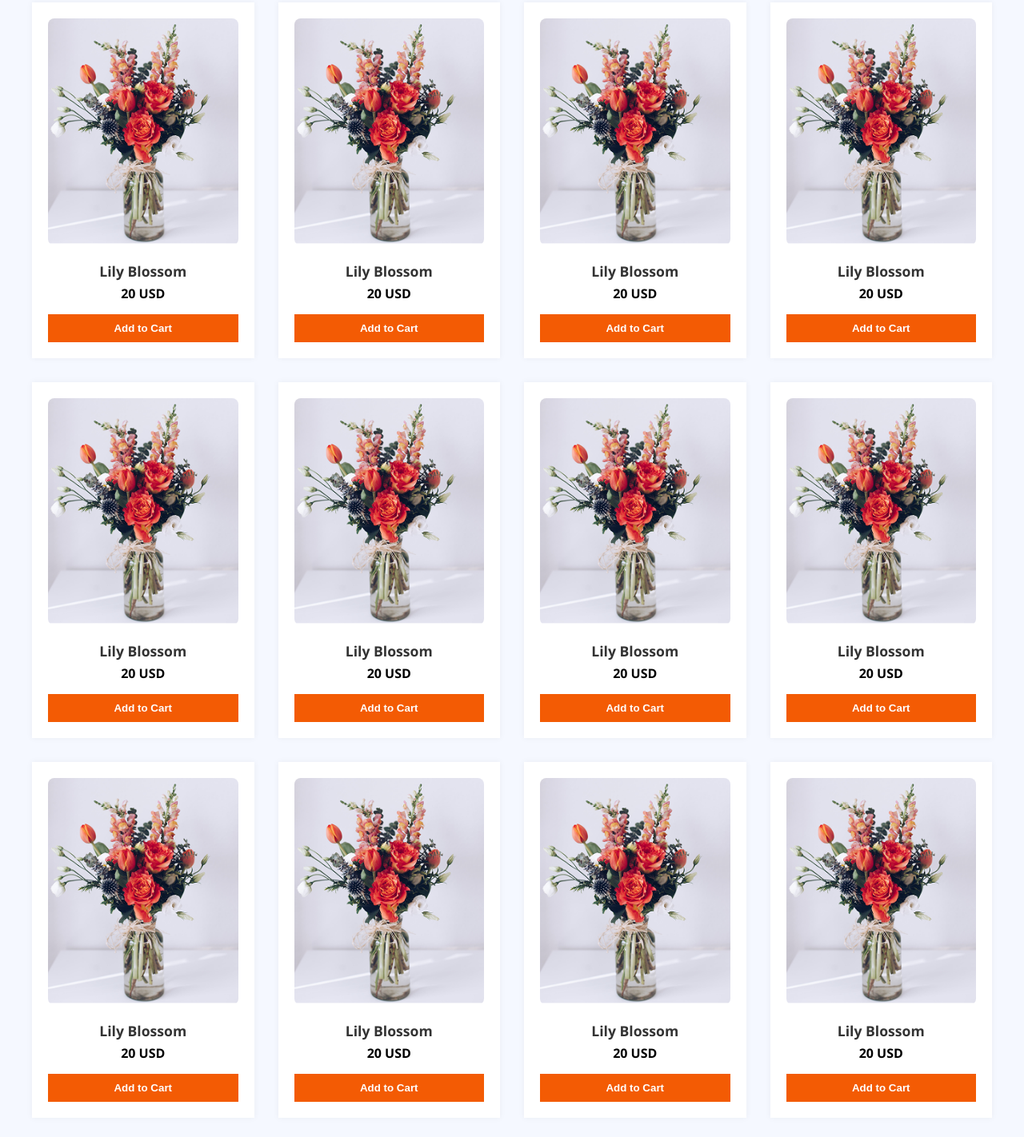
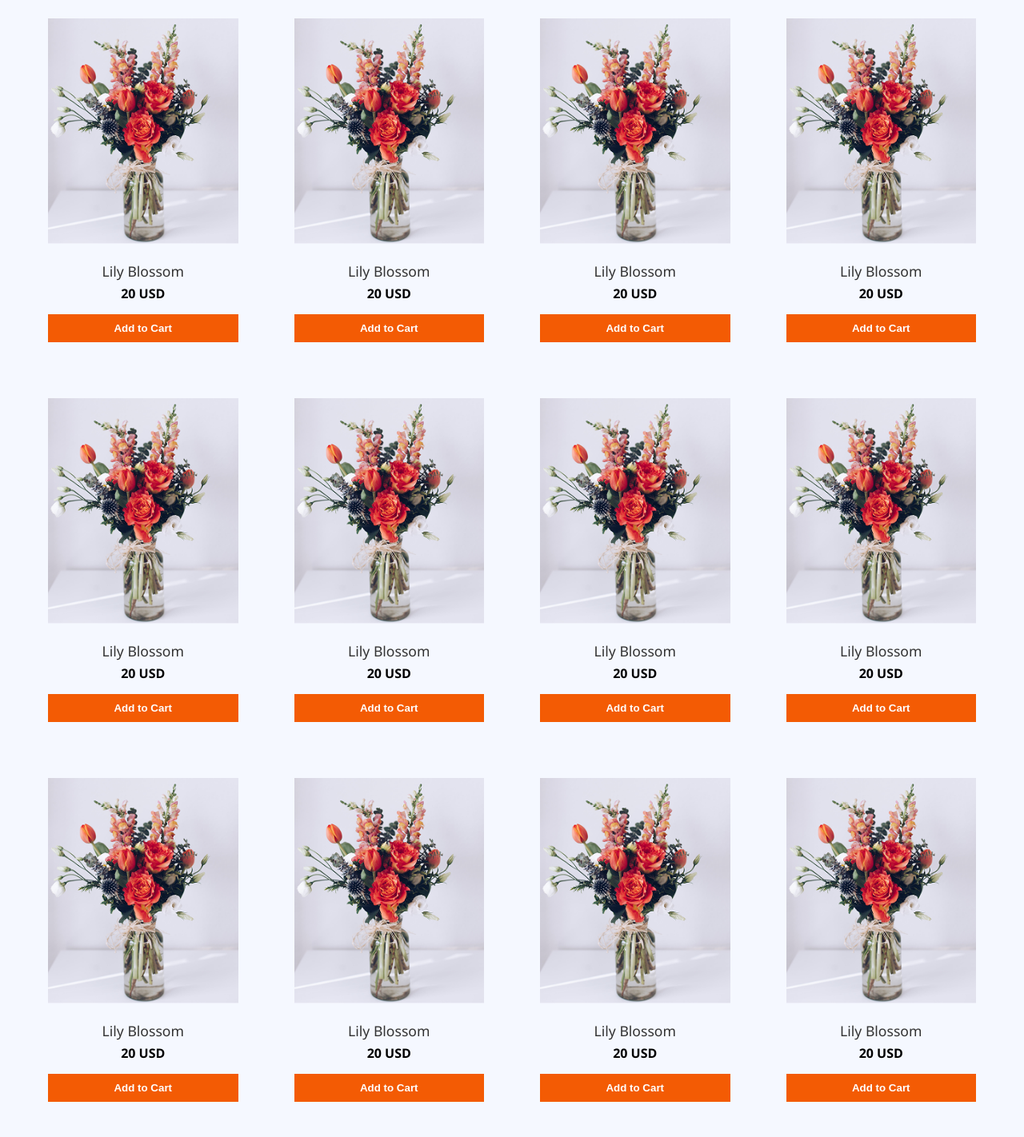
Before and after one commit to mehedi-hasan-rihat/A, a plain HTML site: page index.html in a window 1280 px wide. Shown: the part 786-2208 px from the top of the page at 80% size. Drawn offline with Linux system fonts and the light colour scheme.

Commit message:
Enhances product card appearance

```diff
--- a/index.html
+++ b/index.html
@@ -65,7 +65,7 @@
         <!-- Product Card - Repeat as needed -->
         <div class="product-card">
           <img src="./assets/sample-flower-image.png" alt="Lily Blossom" />
-          <h3>Lily Blossom</h3>
+          <h3 style="font-weight: 500;">Lily Blossom</h3>
           <p><strong>20 USD</strong></p>
           <button>Add to Cart</button>
         </div>
@@ -73,28 +73,28 @@
         <!-- Duplicate this block for more cards -->
         <div class="product-card">
           <img src="./assets/sample-flower-image.png" alt="Lily Blossom" />
-          <h3>Lily Blossom</h3>
+           <h3 style="font-weight: 500;">Lily Blossom</h3>
           <p><strong>20 USD</strong></p>
           <button>Add to Cart</button>
         </div>
 
         <div class="product-card">
           <img src="./assets/sample-flower-image.png" alt="Lily Blossom" />
-          <h3>Lily Blossom</h3>
+           <h3 style="font-weight: 500;">Lily Blossom</h3>
           <p><strong>20 USD</strong></p>
           <button>Add to Cart</button>
         </div>
 
         <div class="product-card">
           <img src="./assets/sample-flower-image.png" alt="Lily Blossom" />
-          <h3>Lily Blossom</h3>
+           <h3 style="font-weight: 500;">Lily Blossom</h3>
           <p><strong>20 USD</strong></p>
           <button>Add to Cart</button>
         </div>
 
         <div class="product-card">
           <img src="./assets/sample-flower-image.png" alt="Lily Blossom" />
-          <h3>Lily Blossom</h3>
+           <h3 style="font-weight: 500;">Lily Blossom</h3>
           <p><strong>20 USD</strong></p>
           <button>Add to Cart</button>
         </div>
@@ -102,28 +102,28 @@
         <!-- Duplicate this block for more cards -->
         <div class="product-card">
           <img src="./assets/sample-flower-image.png" alt="Lily Blossom" />
-          <h3>Lily Blossom</h3>
+           <h3 style="font-weight: 500;">Lily Blossom</h3>
           <p><strong>20 USD</strong></p>
           <button>Add to Cart</button>
         </div>
 
         <div class="product-card">
           <img src="./assets/sample-flower-image.png" alt="Lily Blossom" />
-          <h3>Lily Blossom</h3>
+           <h3 style="font-weight: 500;">Lily Blossom</h3>
           <p><strong>20 USD</strong></p>
           <button>Add to Cart</button>
         </div>
 
         <div class="product-card">
           <img src="./assets/sample-flower-image.png" alt="Lily Blossom" />
-          <h3>Lily Blossom</h3>
+           <h3 style="font-weight: 500;">Lily Blossom</h3>
           <p><strong>20 USD</strong></p>
           <button>Add to Cart</button>
         </div>
 
         <div class="product-card">
           <img src="./assets/sample-flower-image.png" alt="Lily Blossom" />
-          <h3>Lily Blossom</h3>
+           <h3 style="font-weight: 500;">Lily Blossom</h3>
           <p><strong>20 USD</strong></p>
           <button>Add to Cart</button>
         </div>
@@ -131,21 +131,21 @@
         <!-- Duplicate this block for more cards -->
         <div class="product-card">
           <img src="./assets/sample-flower-image.png" alt="Lily Blossom" />
-          <h3>Lily Blossom</h3>
+           <h3 style="font-weight: 500;">Lily Blossom</h3>
           <p><strong>20 USD</strong></p>
           <button>Add to Cart</button>
         </div>
 
         <div class="product-card">
           <img src="./assets/sample-flower-image.png" alt="Lily Blossom" />
-          <h3>Lily Blossom</h3>
+           <h3 style="font-weight: 500;">Lily Blossom</h3>
           <p><strong>20 USD</strong></p>
           <button>Add to Cart</button>
         </div>
 
         <div class="product-card">
           <img src="./assets/sample-flower-image.png" alt="Lily Blossom" />
-          <h3>Lily Blossom</h3>
+           <h3 style="font-weight: 500;">Lily Blossom</h3>
           <p><strong>20 USD</strong></p>
           <button>Add to Cart</button>
         </div>
--- a/styles.css
+++ b/styles.css
@@ -154,20 +154,13 @@ body {
 }
 
 .product-card {
-  background-color: #fff;
   padding: 20px;
-  box-shadow: 0 0 8px rgba(0, 0, 0, 0.05);
-  transition: transform 0.3s ease;
 }
 
-.product-card:hover {
-  transform: translateY(-5px);
-}
 
 .product-card img {
   width: 100%;
   height: auto;
-  border-radius: 8px;
 }
 
 .product-card h3 {
```
